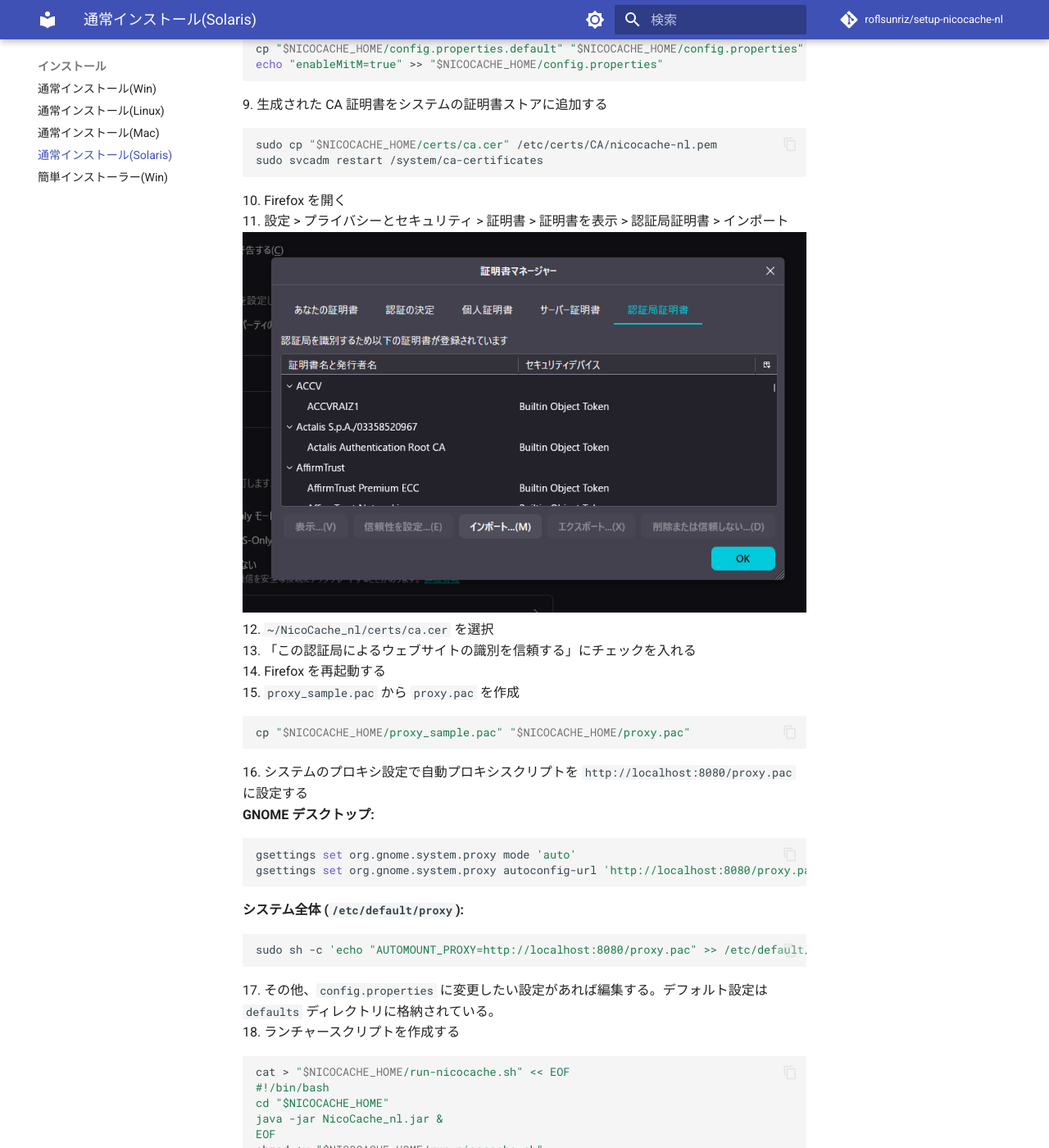
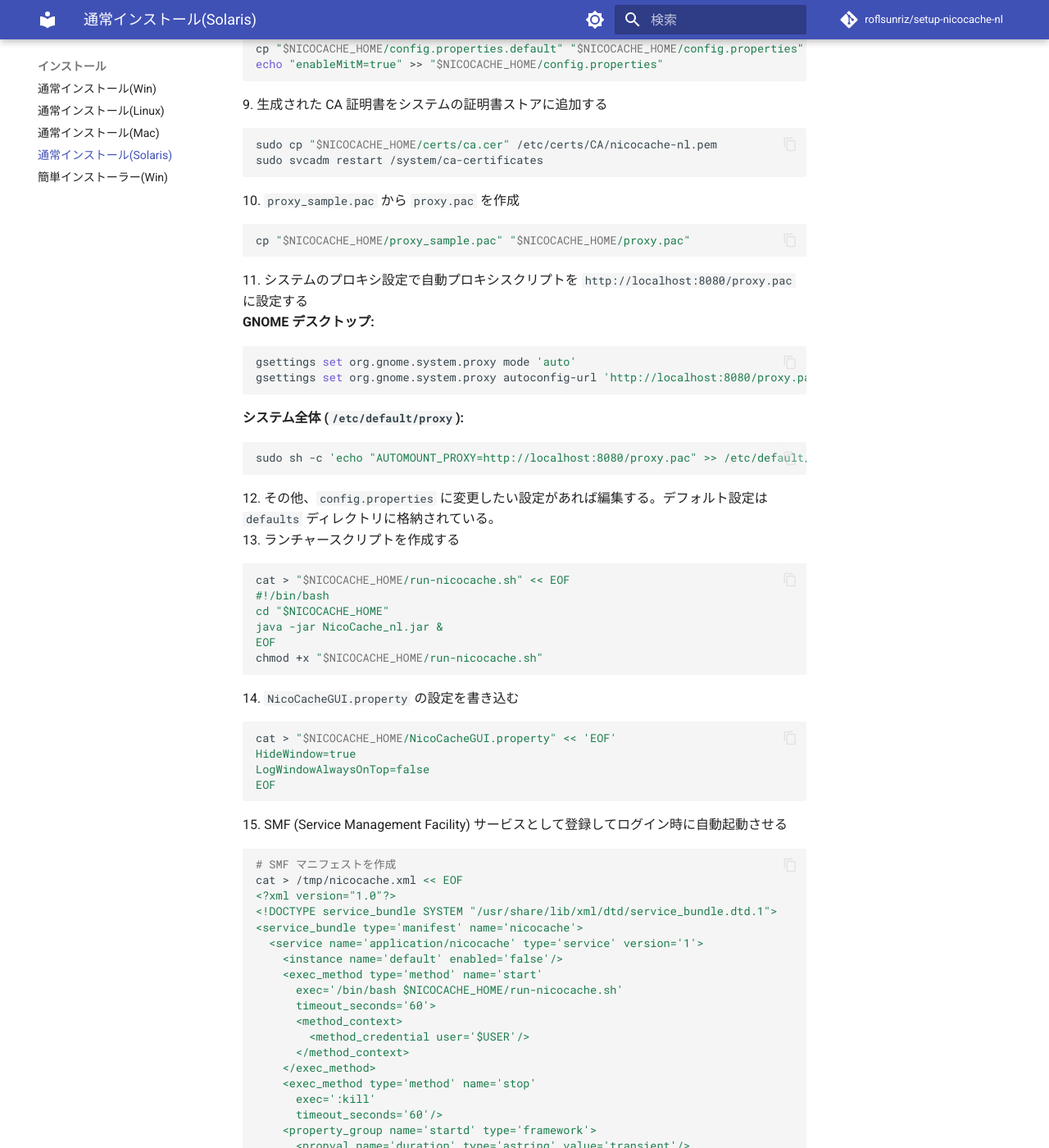
Before and after one commit to roflsunriz/setup-nicocache-nl, an MkDocs documentation site: the page built from docs/install-solaris.md, in a window 1280 px wide and 1400 px high, scrolled down 2389 px. Shown: the whole window at 82% size. Built offline with MkDocs 1.6.1 and Material for MkDocs 9.7.7, drawn with Linux system fonts in a browser that asks for light colours; comment, search, counter and statistics services are not loaded; some of the changed text lies outside the part shown.

Commit message:
fix(install-solaris.md): solaris版firefoxは無いので除去

````diff
--- a/docs/install-solaris.md
+++ b/docs/install-solaris.md
@@ -99,17 +99,11 @@
 sudo cp "$NICOCACHE_HOME/certs/ca.cer" /etc/certs/CA/nicocache-nl.pem
 sudo svcadm restart /system/ca-certificates
 ```
-10. Firefox を開く
-11. 設定 > プライバシーとセキュリティ > 証明書 > 証明書を表示 > 認証局証明書 > インポート
-![Firefoxの証明書インポート](./images/firefox-certs.png)
-12. `~/NicoCache_nl/certs/ca.cer` を選択
-13. 「この認証局によるウェブサイトの識別を信頼する」にチェックを入れる
-14. Firefox を再起動する
-15. `proxy_sample.pac` から `proxy.pac` を作成
+10. `proxy_sample.pac` から `proxy.pac` を作成
 ```bash
 cp "$NICOCACHE_HOME/proxy_sample.pac" "$NICOCACHE_HOME/proxy.pac"
 ```
-16. システムのプロキシ設定で自動プロキシスクリプトを `http://localhost:8080/proxy.pac` に設定する
+11. システムのプロキシ設定で自動プロキシスクリプトを `http://localhost:8080/proxy.pac` に設定する
 **GNOME デスクトップ:**
 ```bash
 gsettings set org.gnome.system.proxy mode 'auto'
@@ -119,8 +113,8 @@
 ```bash
 sudo sh -c 'echo "AUTOMOUNT_PROXY=http://localhost:8080/proxy.pac" >> /etc/default/proxy'
 ```
-17. その他、`config.properties` に変更したい設定があれば編集する。デフォルト設定は `defaults` ディレクトリに格納されている。
-18. ランチャースクリプトを作成する
+12. その他、`config.properties` に変更したい設定があれば編集する。デフォルト設定は `defaults` ディレクトリに格納されている。
+13. ランチャースクリプトを作成する
 ```bash
 cat > "$NICOCACHE_HOME/run-nicocache.sh" << EOF
 #!/bin/bash
````
Also changed, not shown: other parts of docs/install-solaris.md (+4 -4 lines).
